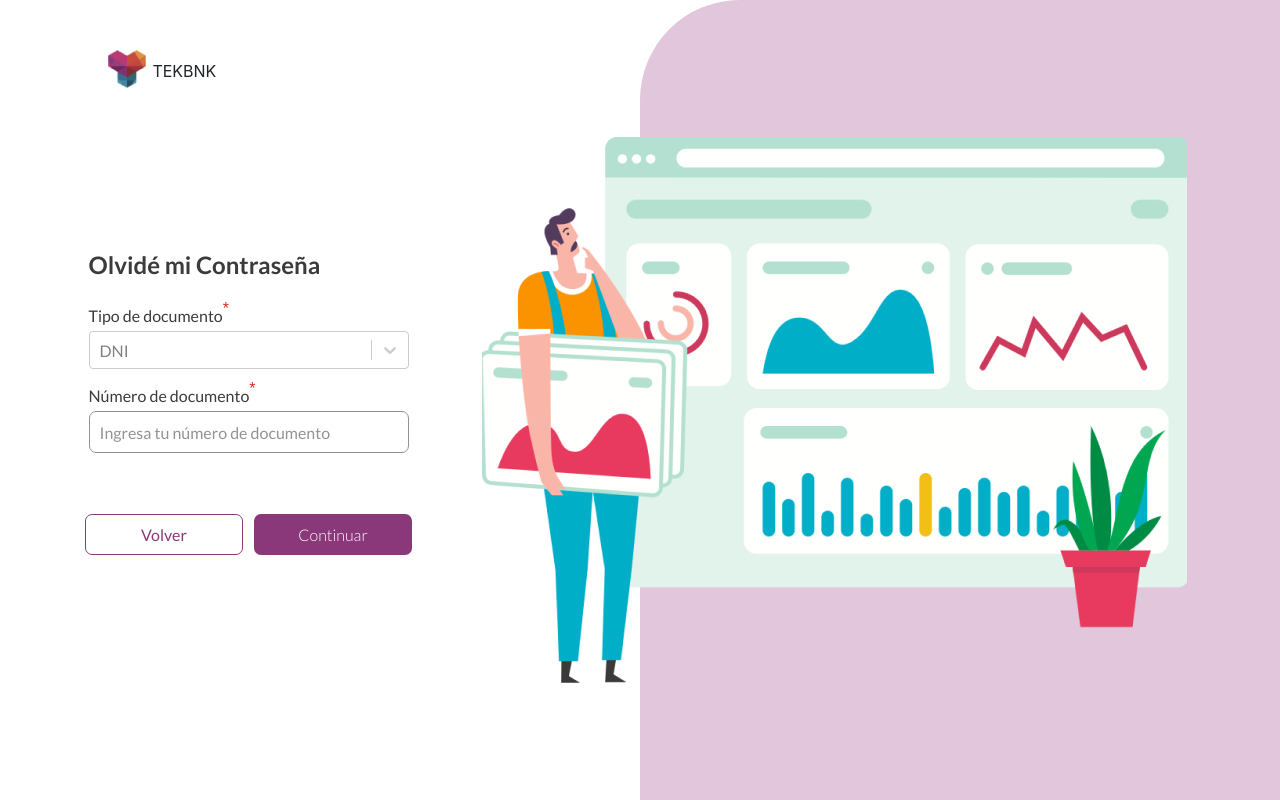
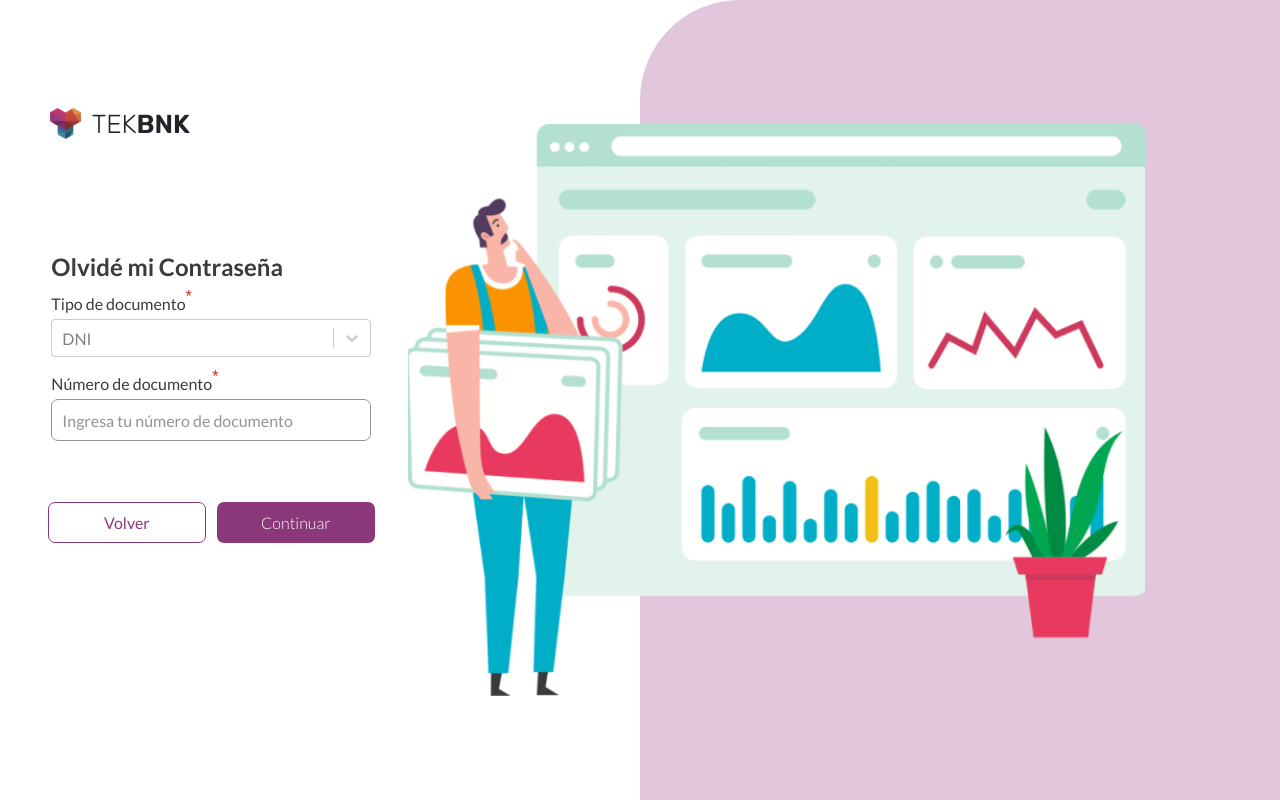
Before and after one commit to francocalluso/tekBNK-test, a React (Create React App) app: page /recupCont in a window 1280 px wide. Built offline with nearby package versions, Linux system fonts and the light colour scheme.

Commit message:
agregado de useEffect

```diff
--- a/src/components/Container.jsx
+++ b/src/components/Container.jsx
@@ -3,15 +3,9 @@ import "../container.css"
 import { TopLogo } from './TopLogo'
 import { FormHeader } from './FormHeader'
 import { FormCard } from './FormCard'
-import { Loading } from './Loading'
-import { useState } from 'react'
-import { useForm } from '../hooks/useForm'
-import {
-  BrowserRouter as Router,
-  Switch,
-  Route,
-  Link
-} from "react-router-dom";
+
+
+
 
 
 export function Container() {
--- a/src/components/Loading.jsx
+++ b/src/components/Loading.jsx
@@ -6,7 +6,7 @@ export function Loading() {
   return (
     <div className='loadingPage'>
         <Spinner className='loadingSpinner'>
-            {/* <span className='visually-hidden'></span> */}
+            <span className='visually-hidden'></span>
         </Spinner>
     </div>
   )
--- a/src/components/RecupCont.jsx
+++ b/src/components/RecupCont.jsx
@@ -42,8 +42,6 @@ export function RecupCont() {
     const{
         form,
         errors,
-        loading,
-        response,
         handleChange,
         handleSubmit,
         } = useForm(initialForm,validationsForm);
--- a/src/formCard.css
+++ b/src/formCard.css
@@ -12,10 +12,13 @@
 @media only screen and (min-width: 1024px) {
   .formCard {
     position: relative;
+    padding: 0;
+    border-radius: 0px;
     width: 40%;
     left: -40px;
-    background-color: transparent;
+    background-color: #ffffff;
     box-shadow: none;
     z-index: 1;
+    transform: translateY(10px);
   }
 }
--- a/src/formSignIn.css
+++ b/src/formSignIn.css
@@ -26,7 +26,7 @@ h2 {
   font-weight: 600;
   line-height: 19px;
   color: #3b3b3b;
-  margin-bottom: 30px;
+  margin-bottom: 16px;
   text-align: left;
 }
 
@@ -115,8 +115,7 @@ sup {
   display: flex;
   flex-direction: row;
   align-items: baseline;
-  margin-top: 3px;
-  transform: translateY(-10px);
+  transform: translateY(-7px);
 }
 
 .warning {
@@ -237,10 +236,10 @@ sup {
 
 @media only screen and (min-width: 1024px) {
   .recupCont {
-    margin-top: 80px;
+    margin-top: 40px;
   }
 
   .popUpAlertCont {
-    bottom: 157px;
+    bottom: 110px;
   }
 }
--- a/src/hooks/useForm.js
+++ b/src/hooks/useForm.js
@@ -1,37 +1,47 @@
-import { useState } from 'react';
+import { useState, useEffect } from 'react';
+
+export const useForm = (initialForm, validateForm) => {
+  const [form, setForm] = useState(initialForm);
+  const [errors, setErrors] = useState({});
+  const [loading, setLoading] = useState(false);
+  const [incorrecto, setIncorrecto] = useState(false);
+
+  const handleChange = (e) => {
+    const { name, value } = e.target;
+    setErrors(validateForm(form));
+    setForm({
+      ...form,
+      [name]: value,
+    });
+  };
+
+  const handleSubmit = (e) => {
+
+    e.preventDefault();
+
+    setErrors(validateForm(form));
+    if (
+      Object.keys(errors).length === 0 &&
+      form.name !== '' &&
+      form.password !== ''
+    ) {
+      setLoading(true);
+      setTimeout(() => (setIncorrecto(true), setLoading(false)), 1500);
+    } else {
+      setIncorrecto(false);
+    }
+  };
+
+  //un useEffect que reconoce los cambios en el form y valida a cada cambio
+  useEffect(() => {
+    setErrors(validateForm(form));
+  }, [form]);
 
 
-
-export const useForm = (initialForm, validateForm) => {
-
- const[form, setForm] = useState(initialForm);
- const[errors,setErrors] = useState({});
- const[loading,setLoading] = useState(false);
- const[incorrecto,setIncorrecto] = useState(false);
-
-
-
- const handleChange = (e) =>{
-    const {name,value} = e.target;
-    setForm({
-         ...form,
-         [name]:value
-
-     })
- }
-
- const handleSubmit = (e) =>{
-     e.preventDefault();
-     handleChange(e);
-     setErrors(validateForm(form));
-     console.log(Object.keys(errors).length);
-     if(Object.keys(errors).length === 0){
-     setLoading(true);
-     setTimeout(() => (setIncorrecto(true), setLoading(false)),1500);
-     }else{
-         setIncorrecto(false);
-     }
- }
+  // un useEffect que setea errors vacío cuando se recarga la pagina
+  useEffect(() => {
+    setErrors({});
+  }, []);
 
   return {
     form,
@@ -39,6 +49,6 @@ export const useForm = (initialForm, validateForm) => {
     loading,
     incorrecto,
     handleChange,
-     handleSubmit
- }
-}
+    handleSubmit,
+  };
+};
--- a/src/loading.css
+++ b/src/loading.css
@@ -2,16 +2,16 @@
   height: 100%;
   width: 100%;
   position: fixed;
-  top: 0;
-  left: 0;
+  top: 0px;
+  left: 0px;
   z-index: 2000;
   background-color: rgba(255, 255, 255, 0.85);
 }
 
 .loadingSpinner {
   color: rgba(143, 181, 242, 0.6);
-  width: 100px;
-  height: 100px;
+  width: 77px;
+  height: 77px;
   margin: 0;
   position: absolute;
   left: 37%;
--- a/src/response.css
+++ b/src/response.css
@@ -3,13 +3,13 @@
   flex-direction: row;
   align-items: center;
   justify-content: start;
-  height: 74.5px;
+  height: 74px;
   width: 320px;
   padding: 20px;
   border: 1px solid #ffb1b8;
   background-color: #fee7e9;
   border-radius: 6px;
-  margin-bottom: 20px;
+  margin-bottom: 13px;
 }
 
 .warningResp {
--- a/src/topBar.css
+++ b/src/topBar.css
@@ -7,18 +7,43 @@
   display: flex;
   flex-direction: row;
   align-items: center;
-  transform: translateY(-10px);
+  justify-content: center;
+  position: relative;
+  margin-top: 30px;
+}
+
+.txtLogoTek {
+  font-family: "Rubik", sans-serif;
+  font-weight: 300;
+  font-size: 26px;
+  line-height: 30.81px;
+  padding: 0 0 0 6px;
+}
+.txtLogoBNK {
+  font-family: "Rubik", sans-serif;
+  font-weight: 600;
+  font-size: 26px;
+  line-height: 30.81px;
 }
 
 .logo {
-  width: 50px;
+  height: 40.69px;
+  width: 40.69px;
   transform: translateY(-10px);
 }
 
 @media only screen and (min-width: 1024px) {
   .topLogo {
     position: fixed;
-    top: 8vh;
-    left: 8vw;
+    top: 10%;
+    transform: translateX(-40px);
   }
 }
+
+@media only screen and (max-height: 710px) and (min-width: 1024px) {
+  .topLogo {
+    position: fixed;
+    top: 3px;
+    transform: translateX(-40px);
+  }
+}
```
Lines whose indentation alone changed are shown as unchanged.
